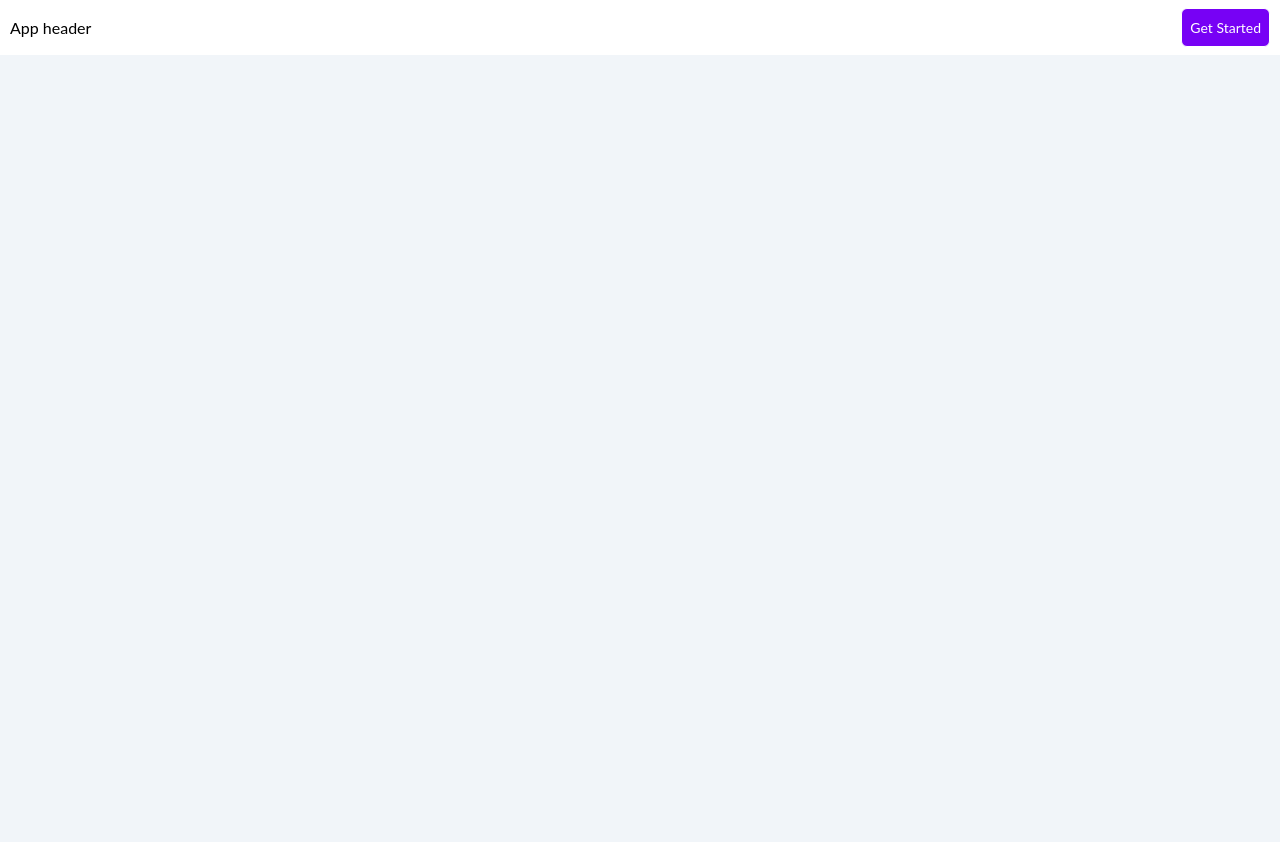
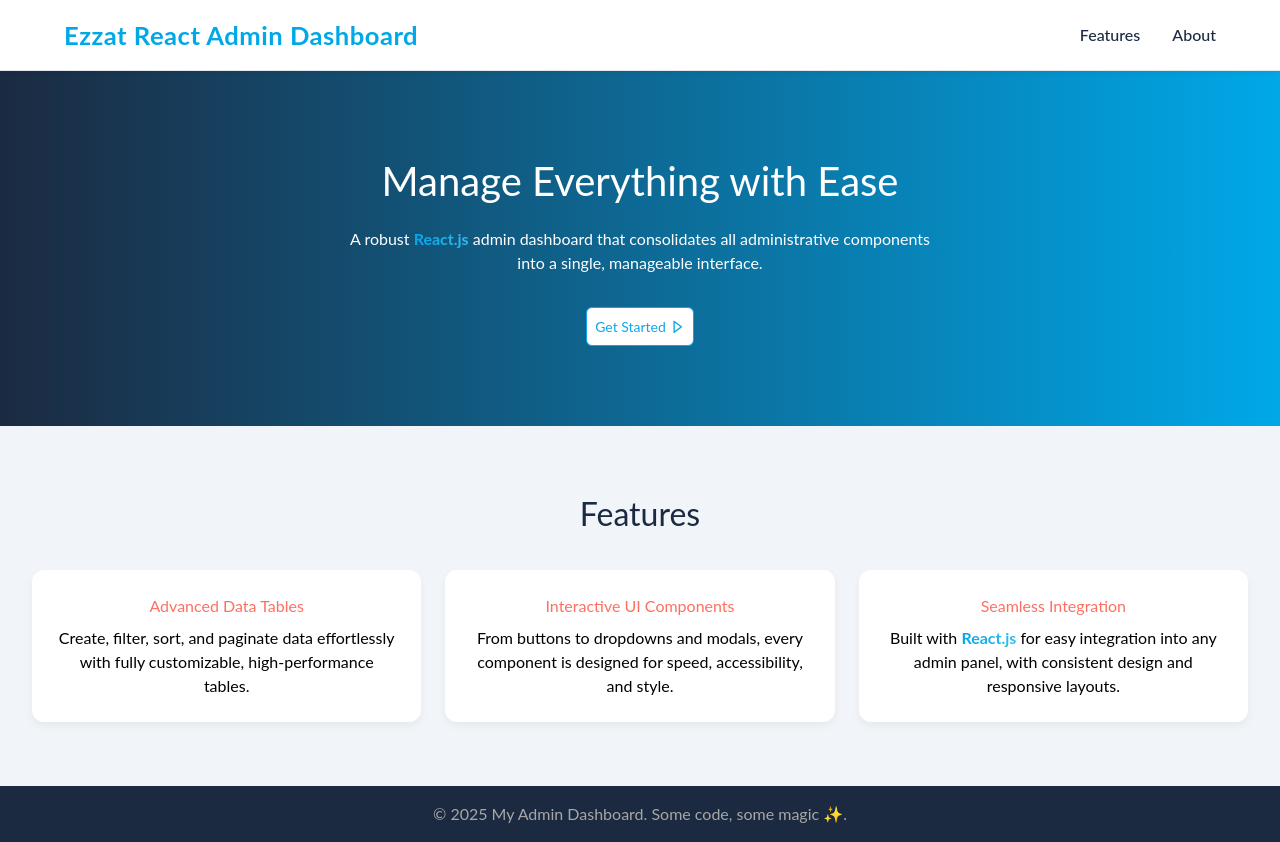
Before and after one commit to EzzatKhaqan/react-admin-dashboard, a React (Vite) app: page / in a window 1280 px wide. Before the commit the page ends 800 px from the top, so only its background shows below. Built offline with nearby package versions, Linux system fonts and the light colour scheme.

Commit message:
feat: implement Landing page with navigation, hero section, and features overview

```diff
--- a/src/assets/styles/common/common.scss
+++ b/src/assets/styles/common/common.scss
@@ -1,3 +1,4 @@
 @use './utils.scss';
 @use './button.scss';
 @use './input.scss';
+@use './landing.scss';
--- /dev/null
+++ b/src/assets/styles/common/landing.scss
@@ -0,0 +1,140 @@
+.container {
+  max-width: 1200px;
+  margin: auto;
+  padding: 1rem;
+}
+
+.navbar {
+  position: sticky;
+  top: 0;
+  z-index: 1000;
+  background: var(--e-white);
+  border-bottom: 1px solid var(--e-border-color);
+  padding: 1rem 0;
+  box-shadow: 0 2px 6px rgba(0, 0, 0, 0.05);
+
+  .container {
+    display: flex;
+    align-items: center;
+    justify-content: space-between;
+    max-width: 1200px;
+    margin: auto;
+    padding: 0 1.5rem;
+  }
+
+  .brand {
+    font-size: 1.6rem;
+    font-weight: bold;
+    color: var(--e-primary-blue);
+    letter-spacing: 0.5px;
+    cursor: pointer;
+    transition: transform 0.3s ease;
+
+    &:hover {
+      transform: scale(1.05);
+    }
+  }
+
+  nav {
+    display: flex;
+    align-items: center;
+    gap: 2rem;
+
+    a {
+      position: relative;
+      text-decoration: none;
+      font-weight: 500;
+      font-size: 1rem;
+      color: var(--e-dark-navy);
+      transition: color 0.3s ease;
+
+      &::after {
+        content: '';
+        position: absolute;
+        left: 0;
+        bottom: -4px;
+        width: 0%;
+        height: 2px;
+        background: var(--e-primary-blue);
+        transition: width 0.3s ease;
+      }
+
+      &:hover {
+        color: var(--e-primary-blue);
+
+        &::after {
+          width: 100%;
+        }
+      }
+    }
+  }
+}
+
+.hero {
+  background: linear-gradient(90deg, var(--e-dark-navy), var(--e-primary-blue));
+  color: var(--e-white);
+  text-align: center;
+  padding: 5rem 2rem;
+
+  h2 {
+    font-size: 2.5rem;
+    margin-bottom: 1rem;
+  }
+
+  p {
+    max-width: 600px;
+    margin: 0 auto 2rem;
+  }
+
+  .hero-buttons {
+    display: flex;
+    justify-content: center;
+    gap: 1rem;
+  }
+}
+
+.features {
+  background: var(--e-surface-ground);
+  padding: 4rem 2rem;
+  text-align: center;
+
+  h3 {
+    font-size: 2rem;
+    margin-bottom: 2rem;
+    color: var(--e-dark-navy);
+  }
+
+  .features-grid {
+    display: grid;
+    gap: 1.5rem;
+    grid-template-columns: repeat(auto-fit, minmax(280px, 1fr));
+  }
+
+  .feature-card {
+    background: var(--e-white);
+    padding: 1.5rem;
+    border-radius: 12px;
+    box-shadow: 0 4px 8px rgba(0, 0, 0, 0.05);
+    transition:
+      transform 0.3s,
+      box-shadow 0.3s;
+  }
+
+  .feature-card:hover {
+    transform: translateY(-4px);
+    box-shadow: 0 6px 14px rgba(0, 0, 0, 0.1);
+  }
+
+  .feature-card h4 {
+    color: var(--e-primary-orange);
+    margin-bottom: 0.5rem;
+  }
+}
+
+._footer {
+  width: 100%;
+  background: var(--e-dark-navy);
+  color: var(--e-gray);
+  text-align: center;
+  padding: 1rem;
+}
--- a/src/assets/styles/common/utils.scss
+++ b/src/assets/styles/common/utils.scss
@@ -8,3 +8,10 @@
     margin-bottom: 0;
   }
 }
+.gradient-text {
+  background: linear-gradient(90deg, var(--e-primary-blue), var(--e-primary-light-blue));
+  background-size: 200% 200%;
+  -webkit-background-clip: text;
+  -webkit-text-fill-color: transparent;
+  font-weight: bold;
+}
--- a/src/assets/styles/layout/variables/common.scss
+++ b/src/assets/styles/layout/variables/common.scss
@@ -1,5 +1,6 @@
 :root {
   --e-primary-blue: #00a8e8;
+  --e-primary-light-blue: #6acdf5;
   --e-primary-green: #1bdd83;
   --e-primary-crimson: #dc143c;
   --e-primary-orange: #ff6f61;
--- a/src/layouts/public/AppPublicFooter.jsx
+++ /dev/null
@@ -1,9 +0,0 @@
-function AppPublicFooter() {
-  return (
-    <>
-      <h1>Public Header</h1>
-    </>
-  );
-}
-
-export default AppPublicFooter;
--- a/src/layouts/public/AppPublicHeader.jsx
+++ /dev/null
@@ -1,15 +0,0 @@
-import { Link } from 'react-router-dom';
-import { AppButton } from '../../shared';
-function AppPublicHeader() {
-  return (
-    <>
-      <div className="app-public-header">
-        <h1>App header</h1>
-
-        <AppButton label="Get Started" type="help" role="link" to="/admin" />
-      </div>
-    </>
-  );
-}
-
-export default AppPublicHeader;
--- a/src/layouts/public/AppPublicLayout.jsx
+++ b/src/layouts/public/AppPublicLayout.jsx
@@ -1,8 +1,8 @@
-import AppPublicHeader from './AppPublicHeader';
+import { Outlet } from 'react-router-dom';
 const AppPublicLayout = () => {
   return (
     <>
-      <AppPublicHeader />
+      <Outlet />
     </>
   );
 };
--- /dev/null
+++ b/src/views/pages/Landing.jsx
@@ -0,0 +1,71 @@
+import { AppButton } from '../../shared/index';
+function Landing() {
+  return (
+    <>
+      <div className="landing-page">
+        <header className="navbar">
+          <div className="container">
+            <h1 className="brand">Ezzat React Admin Dashboard</h1>
+            <nav>
+              <a href="#features">Features</a>
+              <a href="#about">About</a>
+            </nav>
+          </div>
+        </header>
+
+        <section className="hero">
+          <h2>Manage Everything with Ease</h2>
+          <p>
+            A robust <span className="gradient-text">React.js</span> admin dashboard that
+            consolidates all administrative components into a single, manageable interface.
+          </p>
+          <div className="hero-buttons">
+            <AppButton
+              label="Get Started"
+              type="info"
+              role="link"
+              to="/admin"
+              icon="pi pi-caret-right"
+              outlined={true}
+            />
+          </div>
+        </section>
+
+        <section id="features" className="features">
+          <h3>Features</h3>
+          <div className="features-grid">
+            <div className="feature-card">
+              <h4>Advanced Data Tables</h4>
+              <p>
+                Create, filter, sort, and paginate data effortlessly with fully customizable,
+                high-performance tables.
+              </p>
+            </div>
+
+            <div className="feature-card">
+              <h4>Interactive UI Components</h4>
+              <p>
+                From buttons to dropdowns and modals, every component is designed for speed,
+                accessibility, and style.
+              </p>
+            </div>
+
+            <div className="feature-card">
+              <h4>Seamless Integration</h4>
+              <p>
+                Built with <span className="gradient-text">React.js</span> for easy integration into
+                any admin panel, with consistent design and responsive layouts.
+              </p>
+            </div>
+          </div>
+        </section>
+
+        <footer className="_footer">
+          © {new Date().getFullYear()} My Admin Dashboard. Some code, some magic ✨.
+        </footer>
+      </div>
+    </>
+  );
+}
+
+export default Landing;
```
Also changed, not shown: src/shared/routes/public/PublicRoutes.jsx (+12 -13 lines).
